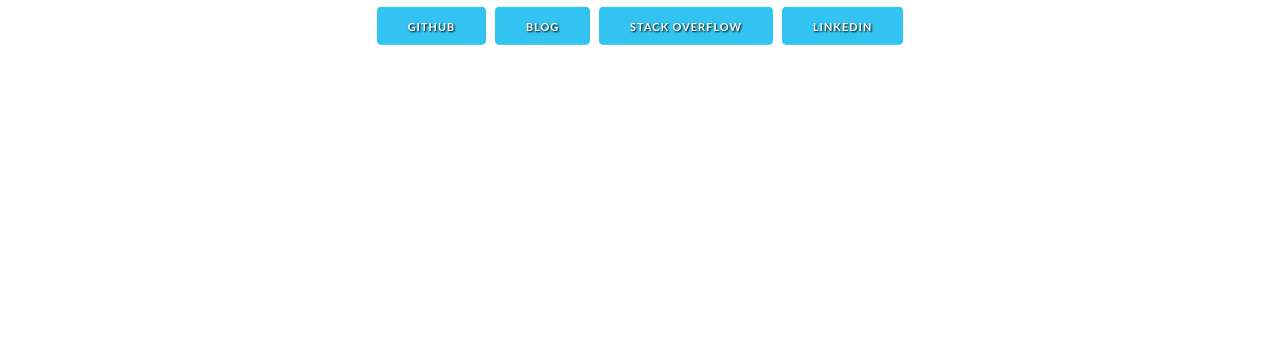
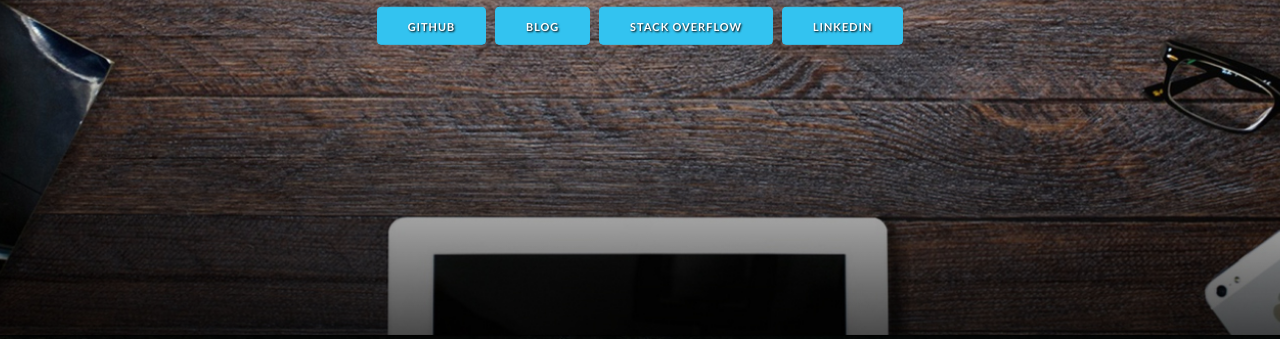
Before and after one commit to rafaeleyng/me, a plain HTML site: page index.html in a window 1280 px wide. Shown: the part 461-800 px from the top of the page. Drawn offline with Linux system fonts and the light colour scheme.

Commit message:
Fix image extension

```diff
--- a/css/main.css
+++ b/css/main.css
@@ -27,7 +27,7 @@
   position: relative;
 }
 .bg {
-  background-image: url(../img/bg.png);
+  background-image: url(../img/bg.jpg);
   background-size: cover;
   background-position: center center
 }
```
